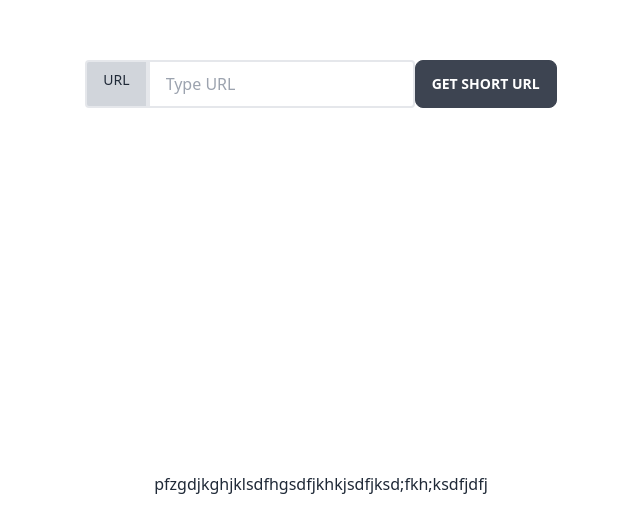
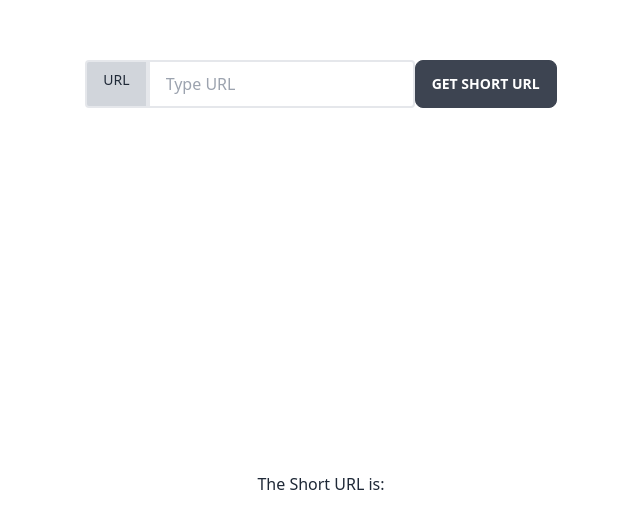
Before and after one commit to rajibhossainpavel/url-shorten, a Nuxt app in the folder url-shorten-frontend/: page / in a window 1280 px wide. Shown: the part 110-642 px from the top of the page, without its empty margins (319-959 px from the left). Built offline with nearby package versions, Linux system fonts and the light colour scheme.

Commit message:
frontend!

```diff
--- a/url-shorten-frontend/app.vue
+++ b/url-shorten-frontend/app.vue
@@ -6,7 +6,7 @@
 			<button class="btn">Get Short URL</button>
 		</div>
 		<div class="text-center">
-		<p class="py-6">pfzgdjkghjklsdfhgsdfjkhkjsdfjksd;fkh;ksdfjdfj</p>
+		<p class="py-6">The Short URL is: </p>
 	</div>
 	</div>
 
```
